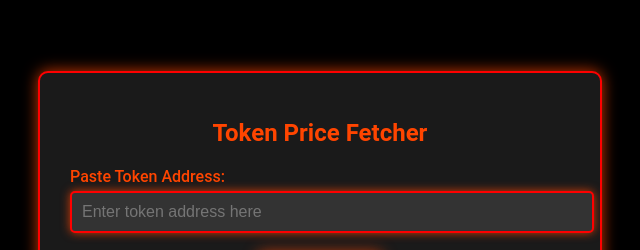
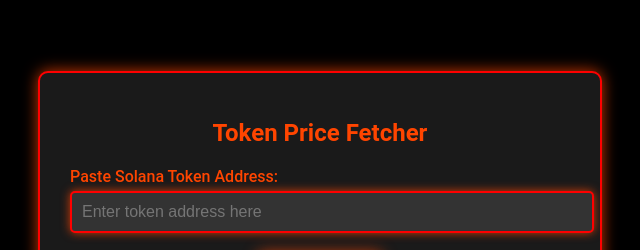
Before and after one commit to goldenegg-sol/fetchprice, a plain HTML site: page index.html in a window 1280 px wide. Shown: the part 181-431 px from the top of the page, 320-960 px from the left. Drawn offline with Linux system fonts and the light colour scheme.

Commit message:
index.html

```diff
--- a/index.html
+++ b/index.html
@@ -10,7 +10,7 @@
     <div class="container">
         <h1>Token Price Fetcher</h1>
         <div class="input-group">
-            <label for="tokenAddress">Paste Token Address:</label>
+            <label for="tokenAddress">Paste Solana Token Address:</label>
             <input type="text" id="tokenAddress" placeholder="Enter token address here">
         </div>
         <button id="fetchPriceBtn">Fetch Price</button>
```
